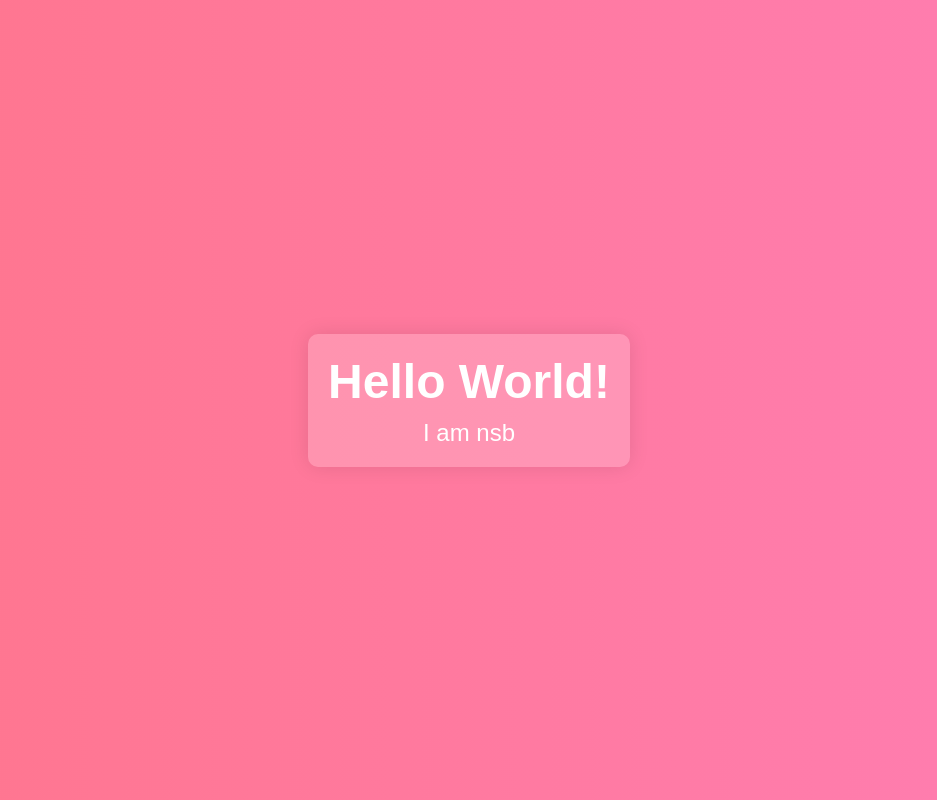
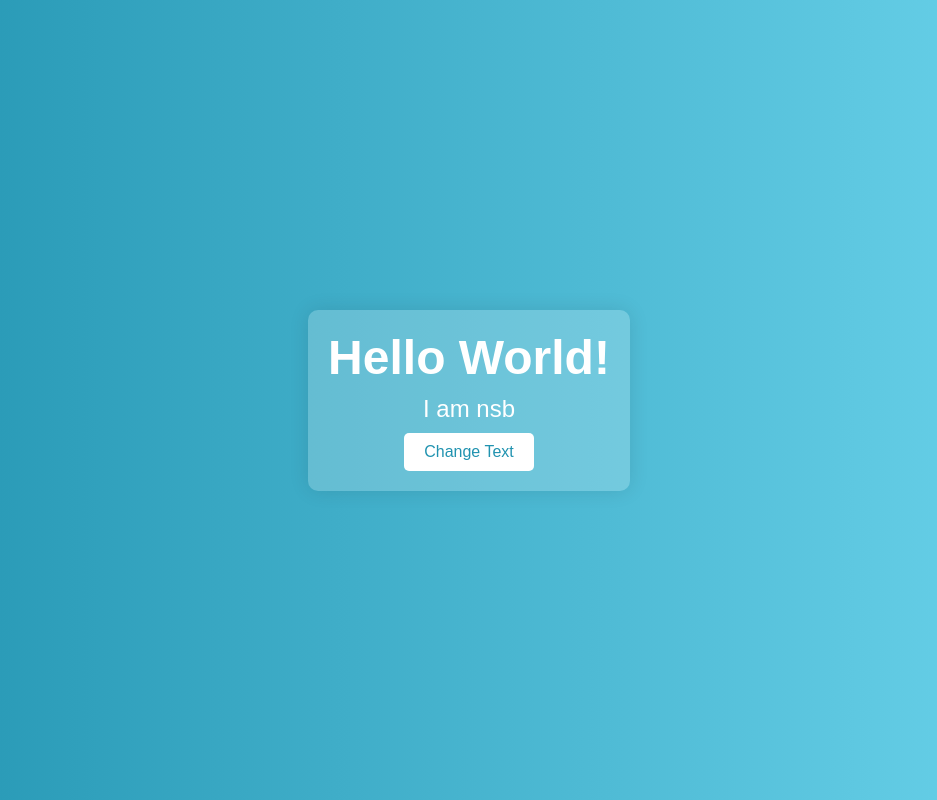
Before and after one commit to stalinbabu28/nsb, a plain HTML site: page index.html in a window 1280 px wide. Shown: the whole page, without its empty margins (171-1108 px from the left). Drawn offline with Linux system fonts and the light colour scheme.

Commit message:
added css and js files

```diff
--- a/index.html
+++ b/index.html
@@ -4,38 +4,14 @@
     <meta charset="UTF-8">
     <meta name="viewport" content="width=device-width, initial-scale=1.0">
     <title>Hello World</title>
-    <style>
-        body {
-            font-family: 'Arial', sans-serif;
-            display: flex;
-            justify-content: center;
-            align-items: center;
-            height: 100vh;
-            margin: 0;
-            background: linear-gradient(to right, #ff758c, #ff7eb3);
-            color: #fff;
-        }
-        .container {
-            text-align: center;
-            background: rgba(255, 255, 255, 0.2);
-            padding: 20px;
-            border-radius: 10px;
-            box-shadow: 0 0 20px rgba(0, 0, 0, 0.1);
-        }
-        h1 {
-            font-size: 3em;
-            margin: 0;
-        }
-        p {
-            font-size: 1.5em;
-            margin: 10px 0 0;
-        }
-    </style>
+    <link rel="stylesheet" href="styles.css">
 </head>
 <body>
     <div class="container">
-        <h1>Hello World!</h1>
+        <h1 id="greeting">Hello World!</h1>
         <p>I am nsb</p>
+        <button id="change-text">Change Text</button>
     </div>
+    <script src="script.js"></script>
 </body>
 </html>
--- /dev/null
+++ b/script.js
@@ -0,0 +1,9 @@
+// JavaScript Code
+document.getElementById('change-text').addEventListener('click', function() {
+    let greeting = document.getElementById('greeting');
+    if (greeting.innerText === 'Hello World!') {
+        greeting.innerText = 'Welcome!';
+    } else {
+        greeting.innerText = 'Hello World!';
+    }
+});
--- /dev/null
+++ b/styles.css
@@ -0,0 +1,60 @@
+/* General Styles */
+body {
+    font-family: 'Arial', sans-serif;
+    display: flex;
+    justify-content: center;
+    align-items: center;
+    height: 100vh;
+    margin: 0;
+    background: linear-gradient(to right, #2193b0, #6dd5ed);
+    color: #fff;
+}
+
+/* Container */
+.container {
+    text-align: center;
+    background: rgba(255, 255, 255, 0.2);
+    padding: 20px;
+    border-radius: 10px;
+    box-shadow: 0 0 20px rgba(0, 0, 0, 0.1);
+}
+
+/* Heading */
+h1 {
+    font-size: 3em;
+    margin: 0;
+    animation: fadeIn 2s ease-in-out;
+}
+
+/* Paragraph */
+p {
+    font-size: 1.5em;
+    margin: 10px 0;
+}
+
+/* Button */
+button {
+    background: #fff;
+    border: none;
+    padding: 10px 20px;
+    color: #2193b0;
+    font-size: 1em;
+    border-radius: 5px;
+    cursor: pointer;
+    transition: background 0.3s, color 0.3s;
+}
+
+button:hover {
+    background: #2193b0;
+    color: #fff;
+}
+
+/* Animations */
+@keyframes fadeIn {
+    from {
+        opacity: 0;
+    }
+    to {
+        opacity: 1;
+    }
+}
```
